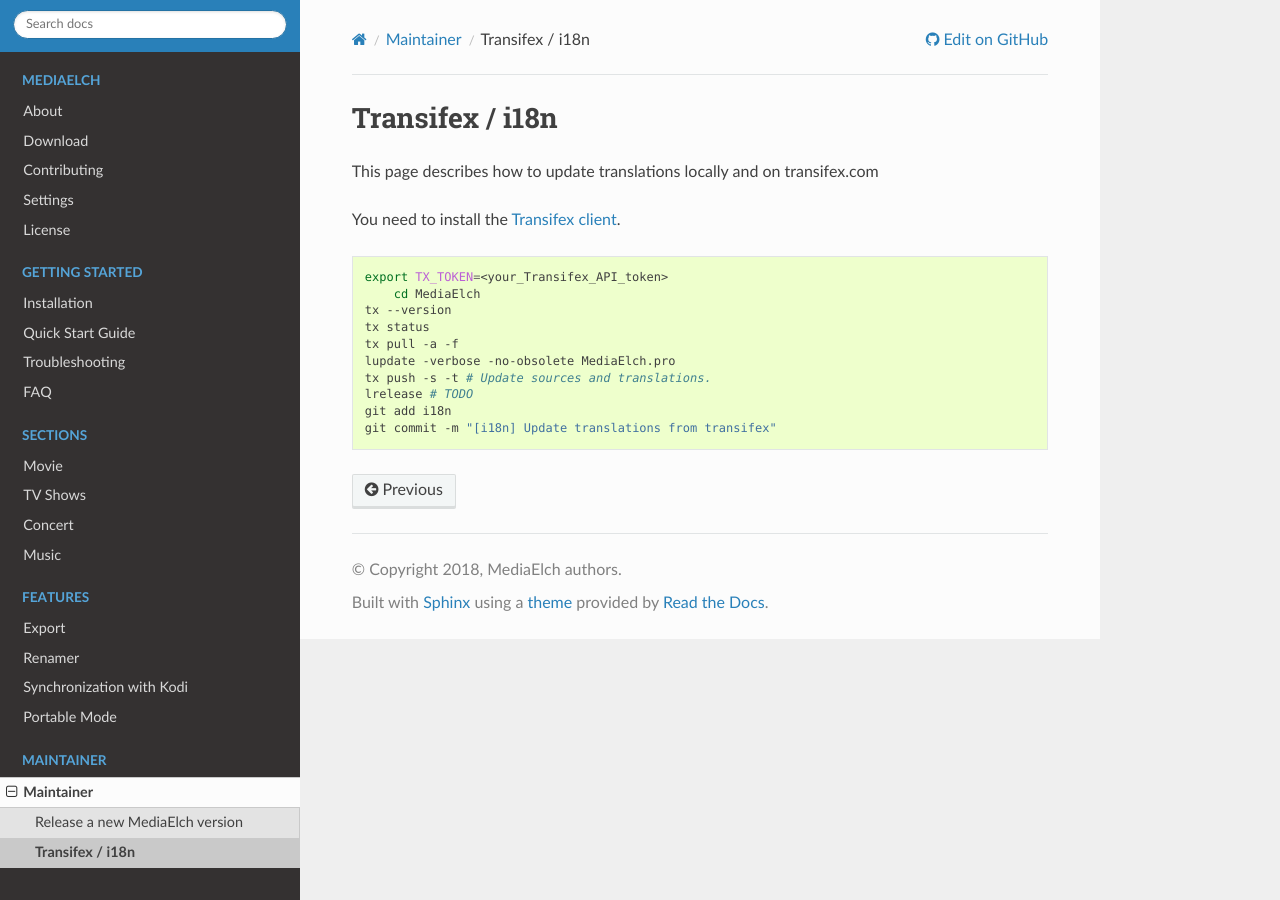
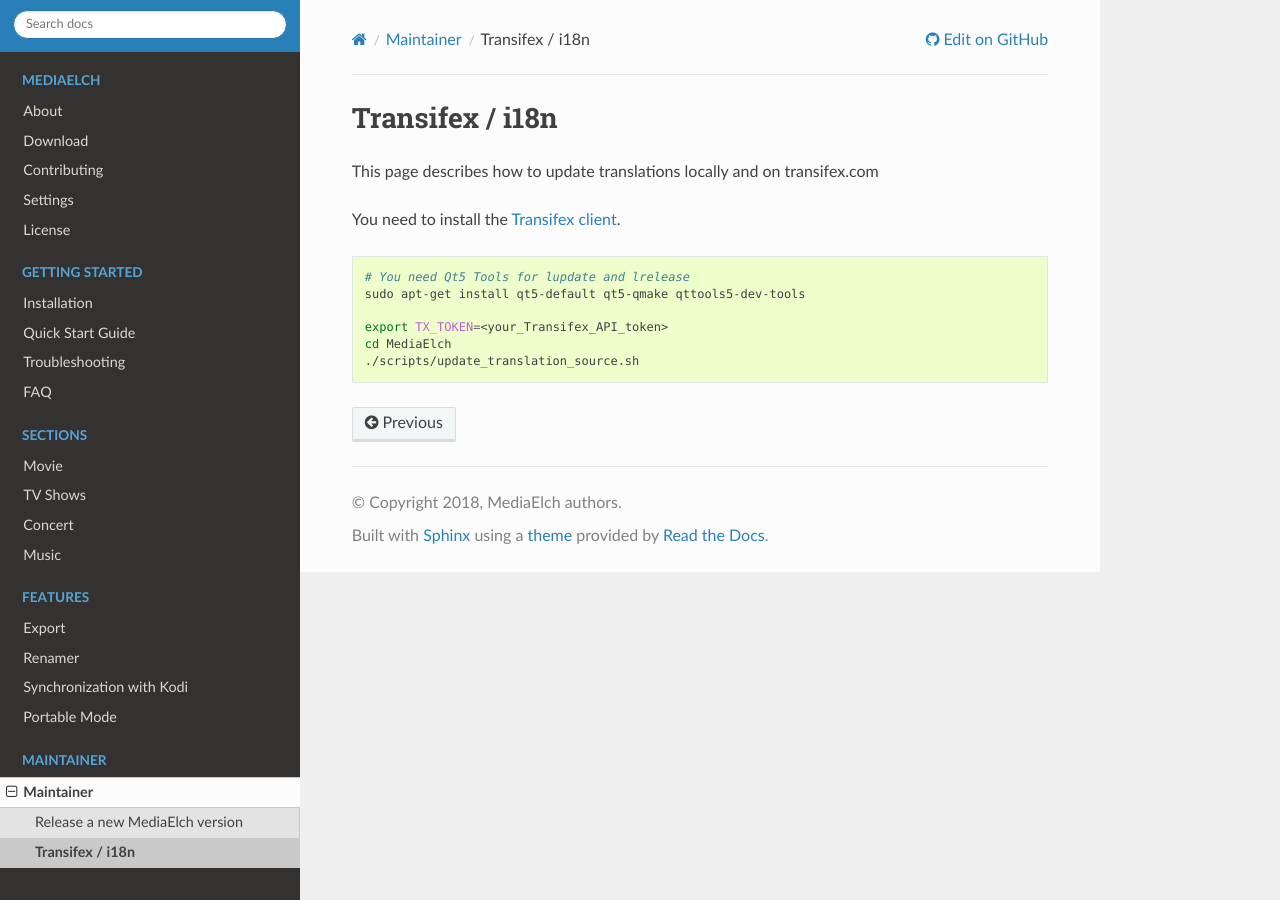
Before and after one commit to mediaelch/mediaelch-doc, a Sphinx documentation site: the page built from docs/source/maintainer/transifex.rst, in a window 1280 px wide. Built offline with Sphinx 7.4.7 and the Read the Docs theme 2.0.0, drawn with Linux system fonts in a browser that asks for light colours; pages that are not in the unit, such as notebooks, are missing from menus.

Commit message:
[Docs] Minor fixes

```diff
--- a/docs/release-notes-header.rst
+++ b/docs/release-notes-header.rst
@@ -2,9 +2,9 @@
 
    <br />
 
-=============
-Release Notes
-=============
+=========================
+Release Notes / Changelog
+=========================
 
 .. note::
 
--- a/docs/source/about.rst
+++ b/docs/source/about.rst
@@ -50,7 +50,3 @@
    :alt: Settings - Global
 
    Global MediaElch Settings
-
-.. todo::
-
-   Add more screenshots
--- a/docs/source/installation.rst
+++ b/docs/source/installation.rst
@@ -14,6 +14,7 @@
 Extract the ``zip`` to where you want to install MediaElch, e.g. to ``C:\Users\yourUserName\Desktop\MediaElch``.
 That's it: You can now start ``MediaElch.exe`` and scrape movies, tv shows and more!
 
+For portable mode see :doc:`Portable Mode <portable-mode>`.
 
 Linux
 =====
--- a/docs/source/maintainer/transifex.rst
+++ b/docs/source/maintainer/transifex.rst
@@ -8,13 +8,9 @@
 
 .. code-block:: sh
 
+    # You need Qt5 Tools for lupdate and lrelease
+    sudo apt-get install qt5-default qt5-qmake qttools5-dev-tools
+
     export TX_TOKEN=<your_Transifex_API_token>
-	cd MediaElch
-    tx --version
-    tx status
-    tx pull -a -f
-    lupdate -verbose -no-obsolete MediaElch.pro
-    tx push -s -t # Update sources and translations.
-    lrelease # TODO
-    git add i18n
-    git commit -m "[i18n] Update translations from transifex"
+    cd MediaElch
+    ./scripts/update_translation_source.sh
```
Also changed, not shown: README.md (+4 -2 lines), docs/source/troubleshooting.rst (+4 -4 lines).
